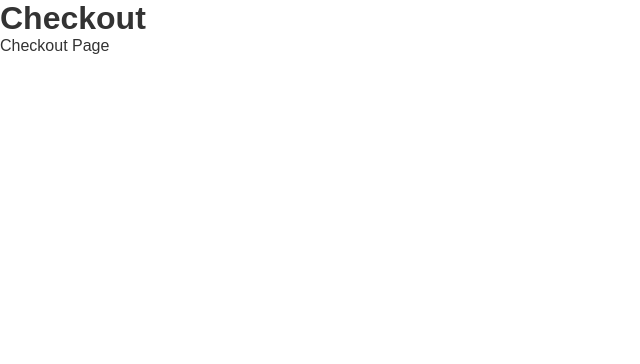
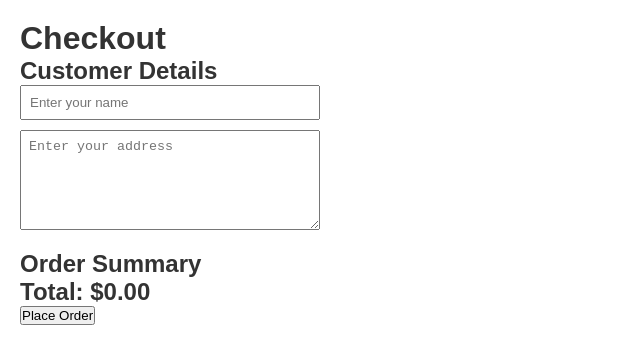
Before and after one commit to rish-cute/ShoppyGlobe, a React (Vite) app: page /checkout in a window 1280 px wide. Shown: the top 364 px of the page, without its empty margins (0-640 px from the left). Built offline with nearby package versions, Linux system fonts and the light colour scheme.

Commit message:
Implement checkout flow and cart persistence

```diff
--- a/src/pages/Cart/CartPage.jsx
+++ b/src/pages/Cart/CartPage.jsx
@@ -1,3 +1,4 @@
+import { Link } from "react-router-dom";
 import Cart from "../../components/Cart/Cart";
 
 // Cart Page Component
@@ -7,6 +8,17 @@ function CartPage() {
       <h1>Cart Page</h1>
 
       <Cart />
+
+      <Link to="/checkout">
+        <button
+          style={{
+            marginTop: "20px",
+            padding: "10px",
+          }}
+        >
+          Proceed To Checkout
+        </button>
+      </Link>
     </div>
   );
 }
--- a/src/pages/Checkout/Checkout.jsx
+++ b/src/pages/Checkout/Checkout.jsx
@@ -1,9 +1,97 @@
-// Checkout page component
+import { useState } from "react";
+import { useSelector, useDispatch } from "react-redux";
+import { useNavigate } from "react-router-dom";
+
+import {
+  selectCartItems,
+  clearCart,
+} from "../../redux/cartSlice";
+
+// Checkout Page
 function Checkout() {
+  const cartItems = useSelector(selectCartItems);
+
+  const dispatch = useDispatch();
+  const navigate = useNavigate();
+
+  const [name, setName] = useState("");
+  const [address, setAddress] = useState("");
+
+  // Calculate total price
+  const totalPrice = cartItems.reduce(
+    (total, item) => total + item.price * item.quantity,
+    0
+  );
+
+  const handlePlaceOrder = () => {
+    if (!name || !address) {
+      alert("Please fill all details");
+      return;
+    }
+
+    alert("Order placed successfully!");
+
+    dispatch(clearCart());
+
+    navigate("/");
+  };
+
   return (
-    <div>
+    <div style={{ padding: "20px" }}>
       <h1>Checkout</h1>
-      <p>Checkout Page</p>
+
+      <h2>Customer Details</h2>
+
+      <input
+        type="text"
+        placeholder="Enter your name"
+        value={name}
+        onChange={(e) => setName(e.target.value)}
+        style={{
+          display: "block",
+          marginBottom: "10px",
+          padding: "8px",
+          width: "300px",
+        }}
+      />
+
+      <textarea
+        placeholder="Enter your address"
+        value={address}
+        onChange={(e) => setAddress(e.target.value)}
+        style={{
+          display: "block",
+          marginBottom: "20px",
+          padding: "8px",
+          width: "300px",
+          height: "100px",
+        }}
+      />
+
+      <h2>Order Summary</h2>
+
+      {cartItems.map((item) => (
+        <div
+          key={item.id}
+          style={{
+            border: "1px solid #cccccc",
+            marginBottom: "10px",
+            padding: "10px",
+          }}
+        >
+          <h3>{item.title}</h3>
+
+          <p>Quantity: {item.quantity}</p>
+
+          <p>Price: ${item.price}</p>
+        </div>
+      ))}
+
+      <h2>Total: ${totalPrice.toFixed(2)}</h2>
+
+      <button onClick={handlePlaceOrder}>
+        Place Order
+      </button>
     </div>
   );
 }
--- a/src/redux/cartSlice.js
+++ b/src/redux/cartSlice.js
@@ -1,9 +1,13 @@
 // Redux Toolkit function for creating slices
 import { createSlice } from "@reduxjs/toolkit";
 
+// Load cart from localStorage
+const savedCart =
+  JSON.parse(localStorage.getItem("cart")) || [];
+
 // Initial cart state
 const initialState = {
-  items: [],
+  items: savedCart,
 };
 
 const cartSlice = createSlice({
@@ -25,12 +29,22 @@ const cartSlice = createSlice({
           quantity: 1,
         });
       }
+
+      localStorage.setItem(
+        "cart",
+        JSON.stringify(state.items)
+      );
     },
 
     // Remove product completely
     removeFromCart: (state, action) => {
       state.items = state.items.filter(
         (item) => item.id !== action.payload
+      );
+
+      localStorage.setItem(
+        "cart",
+        JSON.stringify(state.items)
       );
     },
 
@@ -43,6 +57,11 @@ const cartSlice = createSlice({
       if (item) {
         item.quantity += 1;
       }
+
+      localStorage.setItem(
+        "cart",
+        JSON.stringify(state.items)
+      );
     },
 
     // Decrease quantity (minimum 1)
@@ -54,11 +73,18 @@ const cartSlice = createSlice({
       if (item && item.quantity > 1) {
         item.quantity -= 1;
       }
+
+      localStorage.setItem(
+        "cart",
+        JSON.stringify(state.items)
+      );
     },
 
     // Clear cart after order placement
     clearCart: (state) => {
       state.items = [];
+
+      localStorage.removeItem("cart");
     },
   },
 });
```
